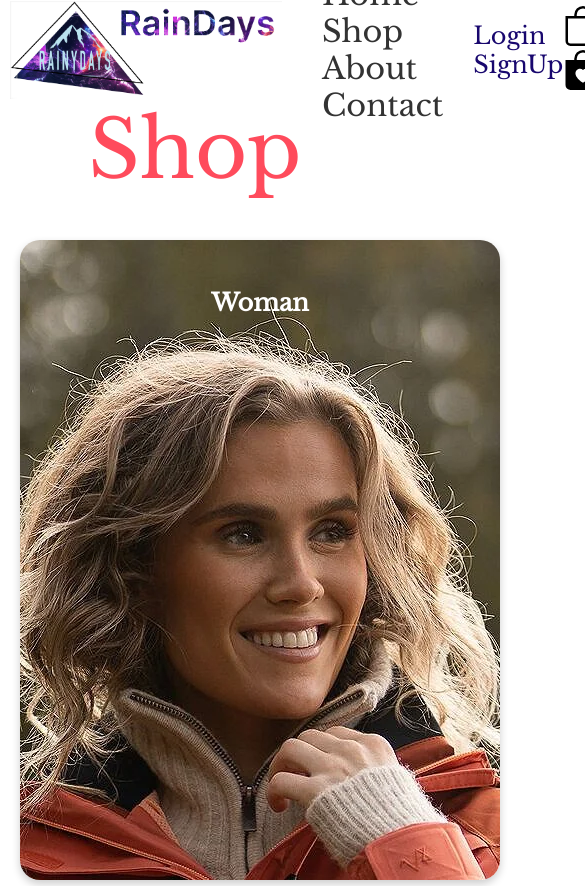
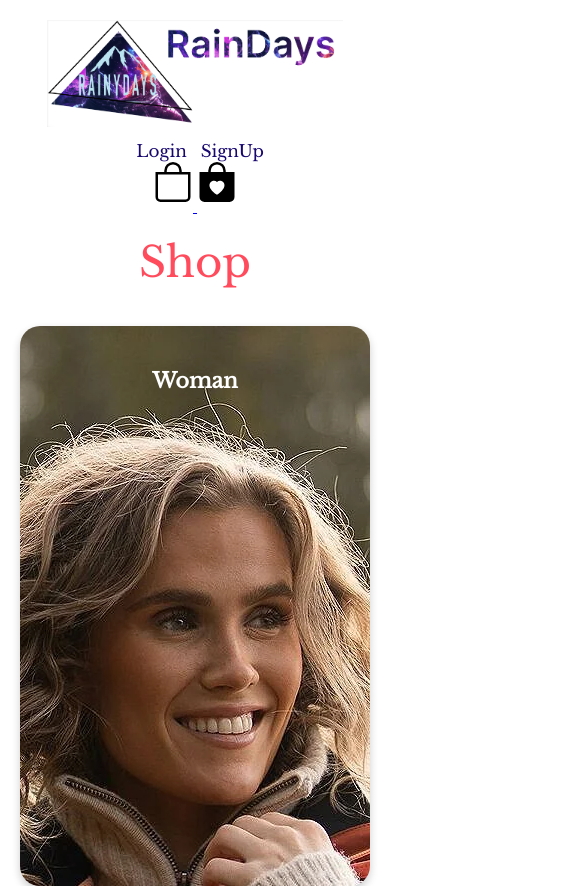
Before and after one commit to NoroffFEU/html-css-course-assignment-anashamdaan, a plain HTML site: page shop.html in a window 390 px wide. Shown: the top 886 px of the page, 585 px wide, since content can reach past the window. Drawn offline with nearby package versions, Linux system fonts and the light colour scheme.

Commit message:
Update shopstyle.css

```diff
--- a/shopstyle.css
+++ b/shopstyle.css
@@ -165,7 +165,82 @@ footer,p{
 
 
 
+
+
+
+
+
 @media (max-width: 768px) {
-    .footer-middle {
+    header {
         flex-direction: column;
+        height: auto;
+        padding: 20px 10px;
     }
+
+    nav ul, .footer-middle {
+        flex-direction: column;
+        align-items: center;
+    }
+
+    nav li {
+        margin-right: 0;
+        margin-bottom: 10px;
+    }
+
+    .icons {
+        order: -1;
+        margin-bottom: 10px;
+    }
+
+        .store {
+            flex-direction: column;
+        }
+
+        .product-card2, .product-card3 {
+            width: 90%;
+            margin: 10px auto;
+            height: 10;
+        }
+
+        .footer-middle {
+            flex-direction: column;
+        }
+    }
+
+
+    @media (max-width: 480px) {
+        body, html {
+            font-size: 14px;
+        }
+
+        header img {
+            width: 80%;
+            margin: 0 auto;
+        }
+
+        nav li {
+            display:none;
+            font-size: 1.5em;
+        }
+
+        #user-actions a {
+            font-size: 1.2em;
+        }
+
+        span {
+            font-size: 3em;
+        }
+
+        .store, .footer-middle {
+            flex-direction: column;
+        }
+
+        .product-card2, .product-card3 {
+            width: 100%;
+            margin: 10px 0;
+        }
+
+        .site-footer {
+            font-size: 12px;
+        }
+    }
```
